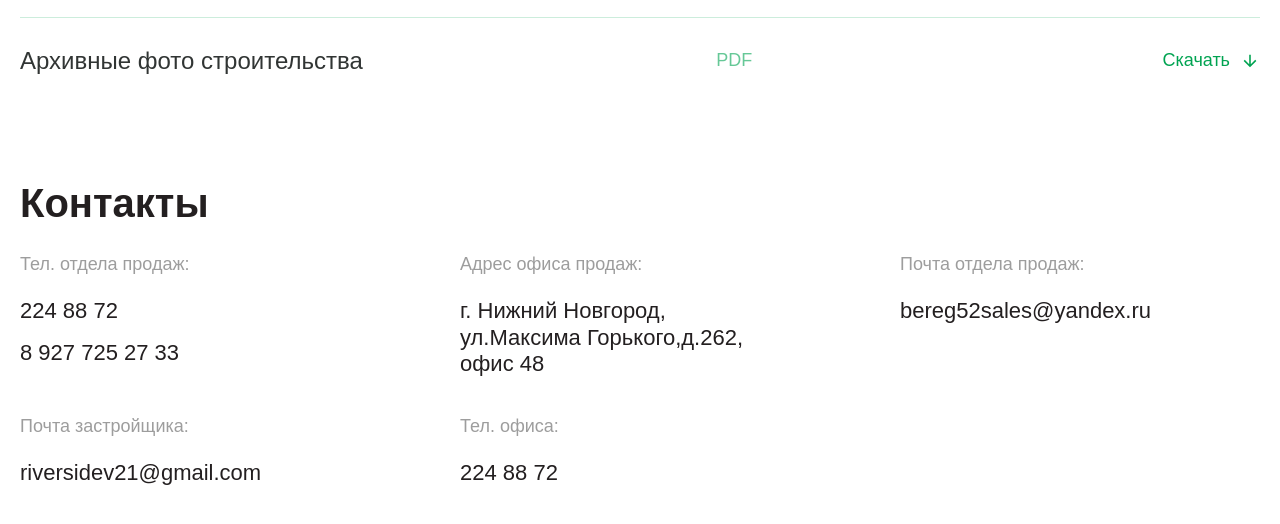
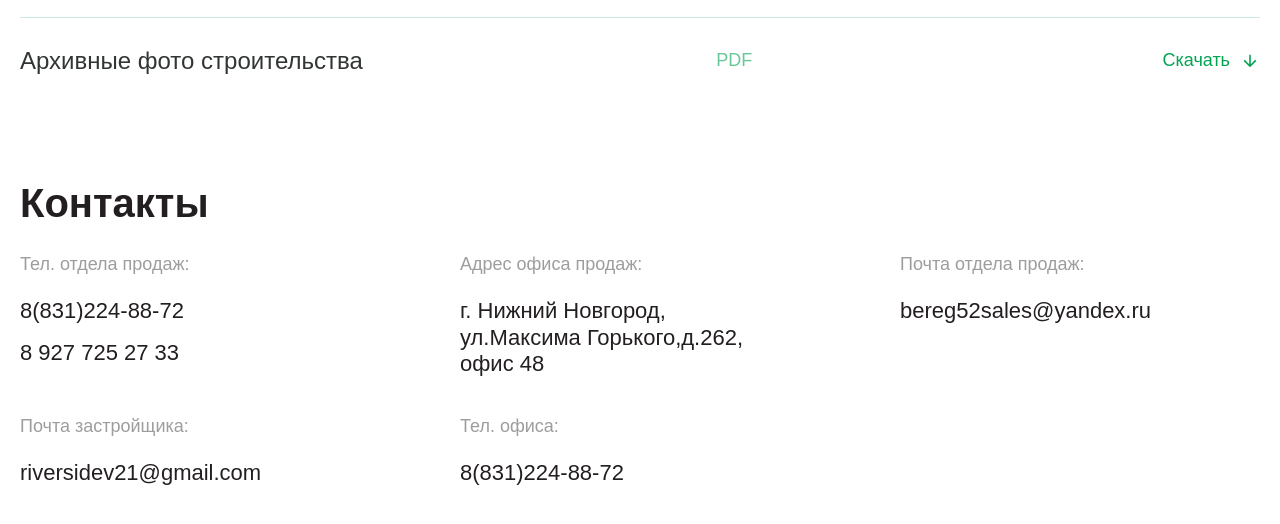
Before and after one commit to haier-soft/Switzerland-Park, a website: page #src/index.html in a window 1280 px wide. Shown: the part 3011-3535 px from the top of the page. Drawn offline with nearby package versions, Linux system fonts and the light colour scheme; files that its build step writes are made by us from their sources; files whose address does not match are found by name.

Commit message:
tel change

```diff
--- a/#src/index.html
+++ b/#src/index.html
@@ -178,7 +178,7 @@
             <div class="contacts__cards">
               <div class="contacts__card">
                 <span class="intro__sub">Тел. отдела продаж: </span>
-                <a href="tel:2248872" class="contacts__link">224 88 72</a>
+                <a href="tel:88312248872" class="contacts__link">8(831)224-88-72</a>
                 <a href="tel:+79277252733" class="contacts__link">8 927 725 27 33</a>
               </div>
               <div class="contacts__card">
@@ -195,7 +195,7 @@
               </div>
               <div class="contacts__card">
                 <span class="intro__sub">Тел. офиса:</span>
-                <a href="tel:2248872" class="contacts__link">224 88 72</a>
+                <a href="tel:88312248872" class="contacts__link">8(831)224-88-72</a>
               </div>
             </div>
           </div>
```
Also changed, not shown: zaqlushka/index.html (+2 -2 lines).
